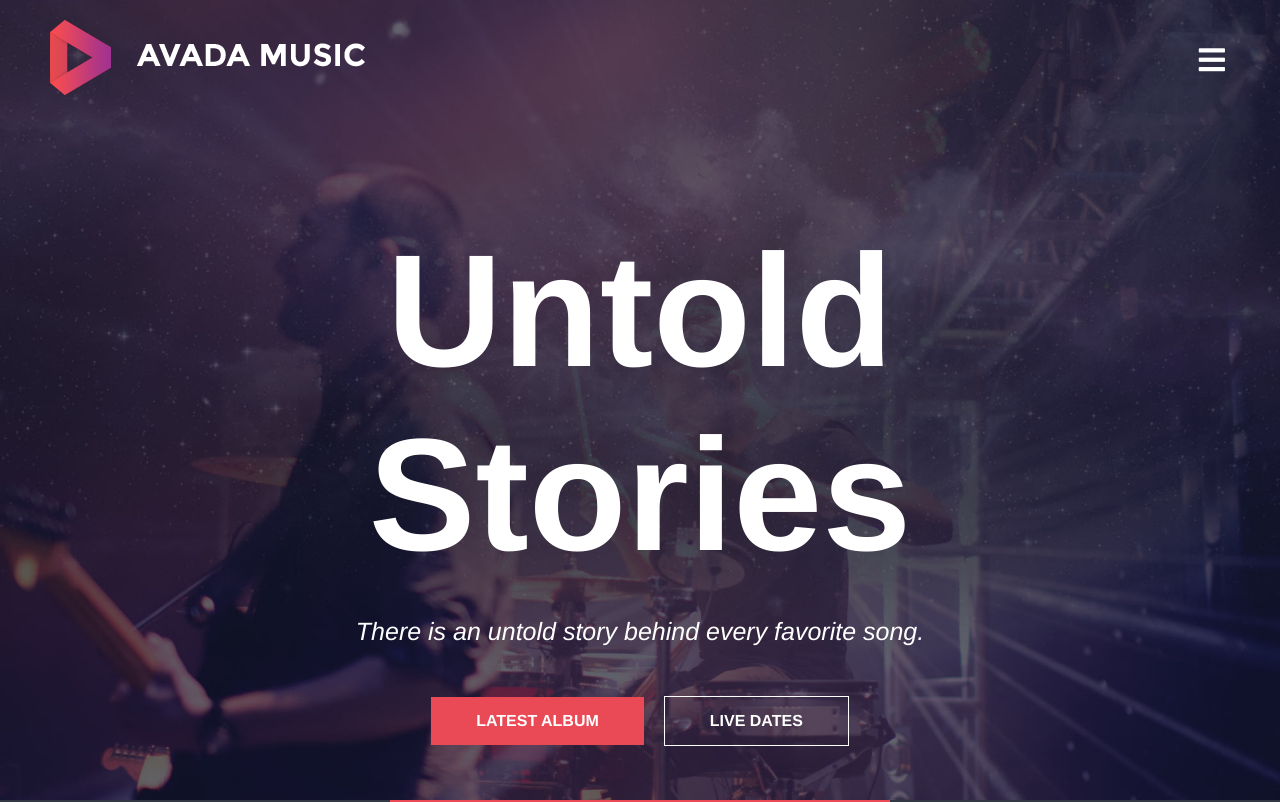
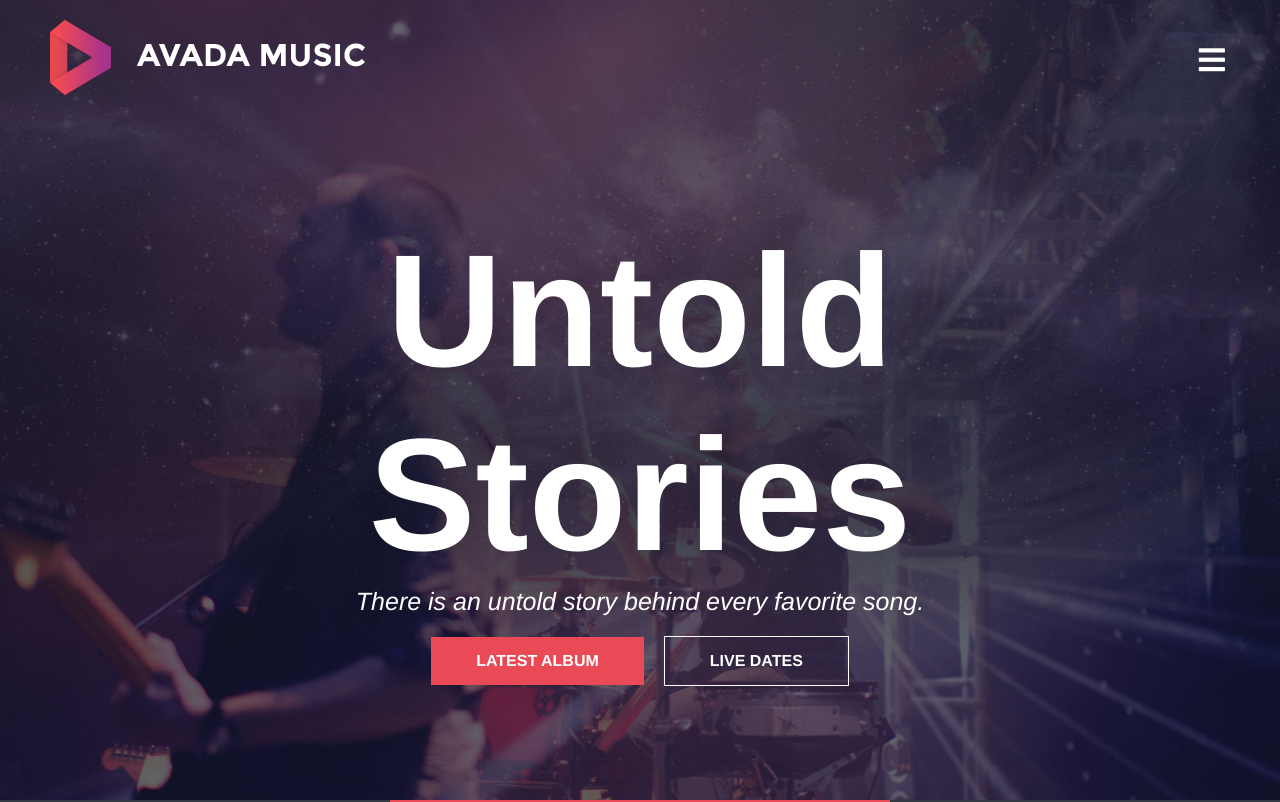
Before and after one commit to GiulianoPrimavera/proj-html-vuejs, a Vue app: page / in a window 1280 px wide. Shown: the top 802 px of the page. Built offline with nearby package versions, Linux system fonts and the light colour scheme.

Commit message:
adds a class for the big text

```diff
--- a/src/components/Header.vue
+++ b/src/components/Header.vue
@@ -37,7 +37,7 @@
       <div class="hero_text">
         <h1>Untold Stories</h1>
 
-        <p><em>There is an untold story behind every favorite song.</em></p>
+        <p class="big_text"><em>There is an untold story behind every favorite song.</em></p>
 
         <div class="hero_buttons">
           <a href="#" id="latest_album" class="hero_focus" @click="buttonFocus"
--- a/src/styles/header.scss
+++ b/src/styles/header.scss
@@ -89,11 +89,6 @@
                 font-size: 160px;
                 text-align: center;
             }
-            p{
-                font-size: 25px;
-                padding: 30px 0;
-                text-align: center;
-            }
         }
 
         .hero_buttons{
--- a/src/styles/variables.scss
+++ b/src/styles/variables.scss
@@ -13,6 +13,11 @@ h2{
     font-size: 14px;
     color: $mid_gray;
 }
+.big_text{
+    color: white;
+    font-size: 25px;
+    text-align: center;
+}
 
 a{
     color: white;
```
